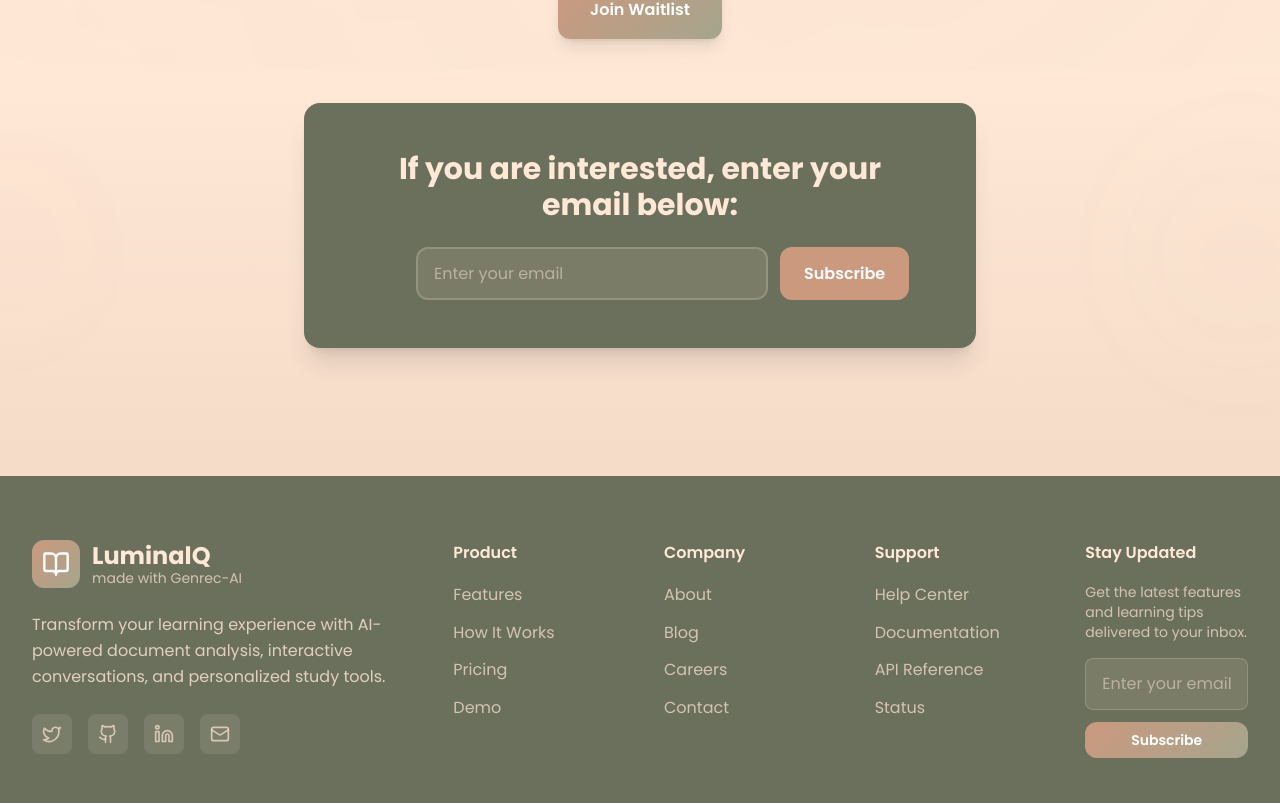
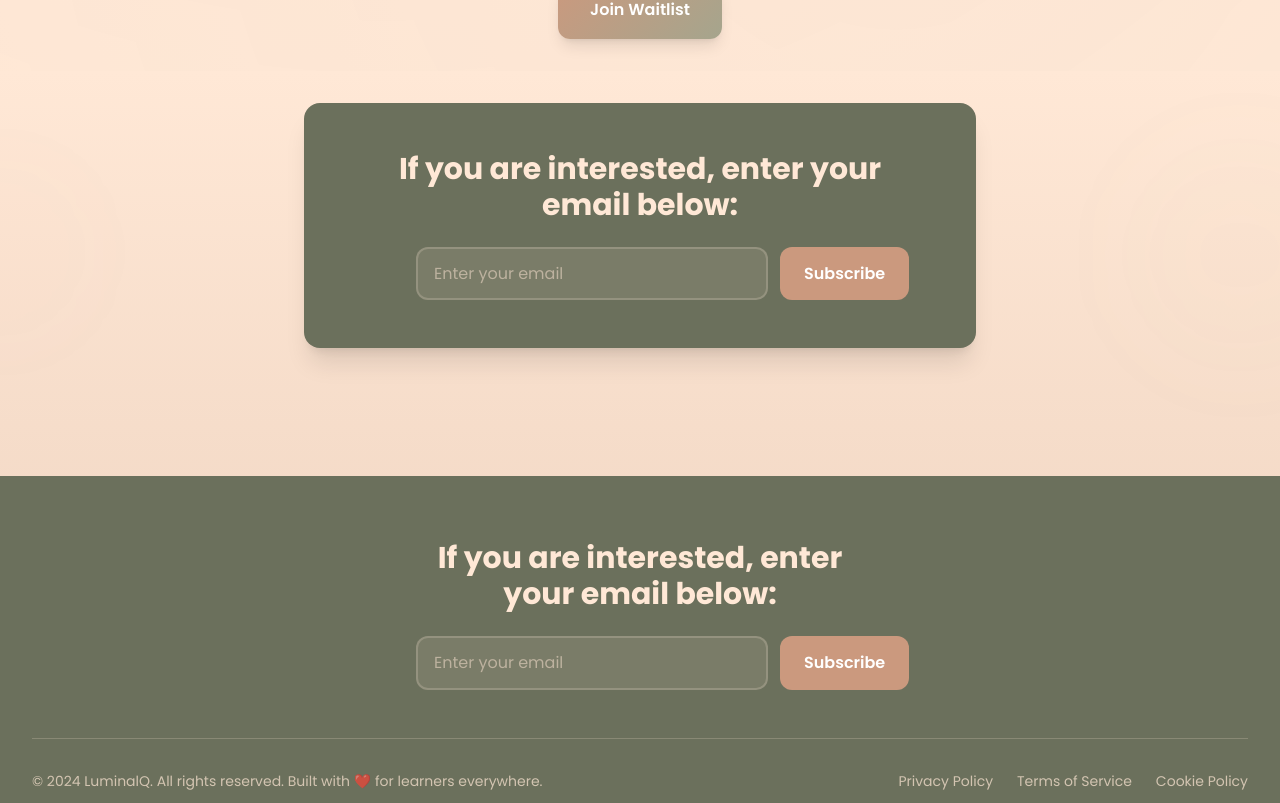
Before and after one commit to Navaneethakrishnan-morg/website, a Next.js app: page / in a window 1280 px wide. Shown: the part 1994-2797 px from the top of the page. Built offline with nearby package versions, Linux system fonts and the light colour scheme.

Commit message:
Replace footer content with email signup form

```diff
--- a/src/components/Footer.tsx
+++ b/src/components/Footer.tsx
@@ -1,138 +1,41 @@
 'use client';
 
 import React from 'react';
-import { BookOpen, Github, Twitter, Linkedin, Mail } from 'lucide-react';
-import { Button } from '@/components/ui';
 
 const Footer = () => {
-  const links = {
-    product: [
-      { name: 'Features', href: '#features' },
-      { name: 'How It Works', href: '#how-it-works' },
-      { name: 'Pricing', href: '#pricing' },
-      { name: 'Demo', href: '#demo' },
-    ],
-    company: [
-      { name: 'About', href: '#about' },
-      { name: 'Blog', href: '#blog' },
-      { name: 'Careers', href: '#careers' },
-      { name: 'Contact', href: '#contact' },
-    ],
-    support: [
-      { name: 'Help Center', href: '#help' },
-      { name: 'Documentation', href: '#docs' },
-      { name: 'API Reference', href: '#api' },
-      { name: 'Status', href: '#status' },
-    ],
-  };
-
-  const socialLinks = [
-    { icon: Twitter, href: '#', label: 'Twitter' },
-    { icon: Github, href: '#', label: 'GitHub' },
-    { icon: Linkedin, href: '#', label: 'LinkedIn' },
-    { icon: Mail, href: '#', label: 'Email' },
-  ];
-
   return (
     <footer className="bg-olive-green text-cream py-16">
       <div className="container-custom">
-        <div className="grid md:grid-cols-2 lg:grid-cols-6 gap-8 lg:gap-12">
-          {/* Brand Section */}
-          <div className="lg:col-span-2">
-            <div className="flex items-center space-x-3 mb-6">
-              <div className="w-12 h-12 bg-gradient-primary rounded-xl flex items-center justify-center">
-                <BookOpen className="w-7 h-7 text-white" />
-              </div>
-              <div>
-                <span className="text-2xl font-bold text-cream">LuminalQ</span>
-                <div className="text-sm text-cream/70 -mt-1">made with Genrec-AI</div>
-              </div>
-            </div>
-            <p className="text-cream/80 leading-relaxed mb-6 max-w-sm">
-              Transform your learning experience with AI-powered document analysis,
-              interactive conversations, and personalized study tools.
+        {/* Email Signup Section */}
+        <div className="text-center">
+          <div className="max-w-md mx-auto space-y-6">
+            <p className="text-2xl md:text-3xl font-bold text-cream">
+              If you are interested, enter your email below:
             </p>
-            <div className="flex space-x-4">
-              {socialLinks.map((social, index) => (
-                <a
-                  key={index}
-                  href={social.href}
-                  aria-label={social.label}
-                  className="w-10 h-10 bg-cream/10 rounded-lg flex items-center justify-center
-                           hover:bg-terracotta transition-colors duration-300 group"
-                >
-                  <social.icon className="w-5 h-5 text-cream/70 group-hover:text-white" />
-                </a>
-              ))}
-            </div>
-          </div>
 
-          {/* Links Sections */}
-          <div>
-            <h3 className="font-semibold text-cream mb-4">Product</h3>
-            <ul className="space-y-3">
-              {links.product.map((link, index) => (
-                <li key={index}>
-                  <a
-                    href={link.href}
-                    className="text-cream/70 hover:text-terracotta transition-colors duration-300"
-                  >
-                    {link.name}
-                  </a>
-                </li>
-              ))}
-            </ul>
-          </div>
-
-          <div>
-            <h3 className="font-semibold text-cream mb-4">Company</h3>
-            <ul className="space-y-3">
-              {links.company.map((link, index) => (
-                <li key={index}>
-                  <a
-                    href={link.href}
-                    className="text-cream/70 hover:text-terracotta transition-colors duration-300"
-                  >
-                    {link.name}
-                  </a>
-                </li>
-              ))}
-            </ul>
-          </div>
-
-          <div>
-            <h3 className="font-semibold text-cream mb-4">Support</h3>
-            <ul className="space-y-3">
-              {links.support.map((link, index) => (
-                <li key={index}>
-                  <a
-                    href={link.href}
-                    className="text-cream/70 hover:text-terracotta transition-colors duration-300"
-                  >
-                    {link.name}
-                  </a>
-                </li>
-              ))}
-            </ul>
-          </div>
-
-          {/* Newsletter */}
-          <div>
-            <h3 className="font-semibold text-cream mb-4">Stay Updated</h3>
-            <p className="text-cream/70 text-sm mb-4">
-              Get the latest features and learning tips delivered to your inbox.
-            </p>
-            <div className="space-y-3">
+            <div className="flex flex-col sm:flex-row gap-3">
               <input
                 type="email"
                 placeholder="Enter your email"
-                className="w-full px-4 py-3 bg-cream/10 border border-cream/20 rounded-lg
-                         text-cream placeholder:text-cream/50 focus:outline-none
-                         focus:border-terracotta transition-colors duration-300"
+                className="flex-1 px-4 py-3 bg-cream/10 border-2 border-cream/20 rounded-xl
+                         placeholder:text-cream/50 text-cream
+                         focus:outline-none focus:border-terracotta focus:ring-4 focus:ring-terracotta/20
+                         transition-all duration-300"
+                id="footer-email"
               />
-              <Button size="sm" className="w-full">
+              <button
+                onClick={() => {
+                  const emailInput = document.getElementById('footer-email') as HTMLInputElement;
+                  const email = emailInput?.value || '';
+                  window.location.href = `mailto:${email}`;
+                }}
+                className="bg-terracotta text-white font-semibold py-3 px-6 rounded-xl
+                         transition-all duration-300 hover:scale-105 hover:shadow-lg
+                         focus:outline-none focus:ring-4 focus:ring-terracotta/50
+                         whitespace-nowrap"
+              >
                 Subscribe
-              </Button>
+              </button>
             </div>
           </div>
         </div>
```
